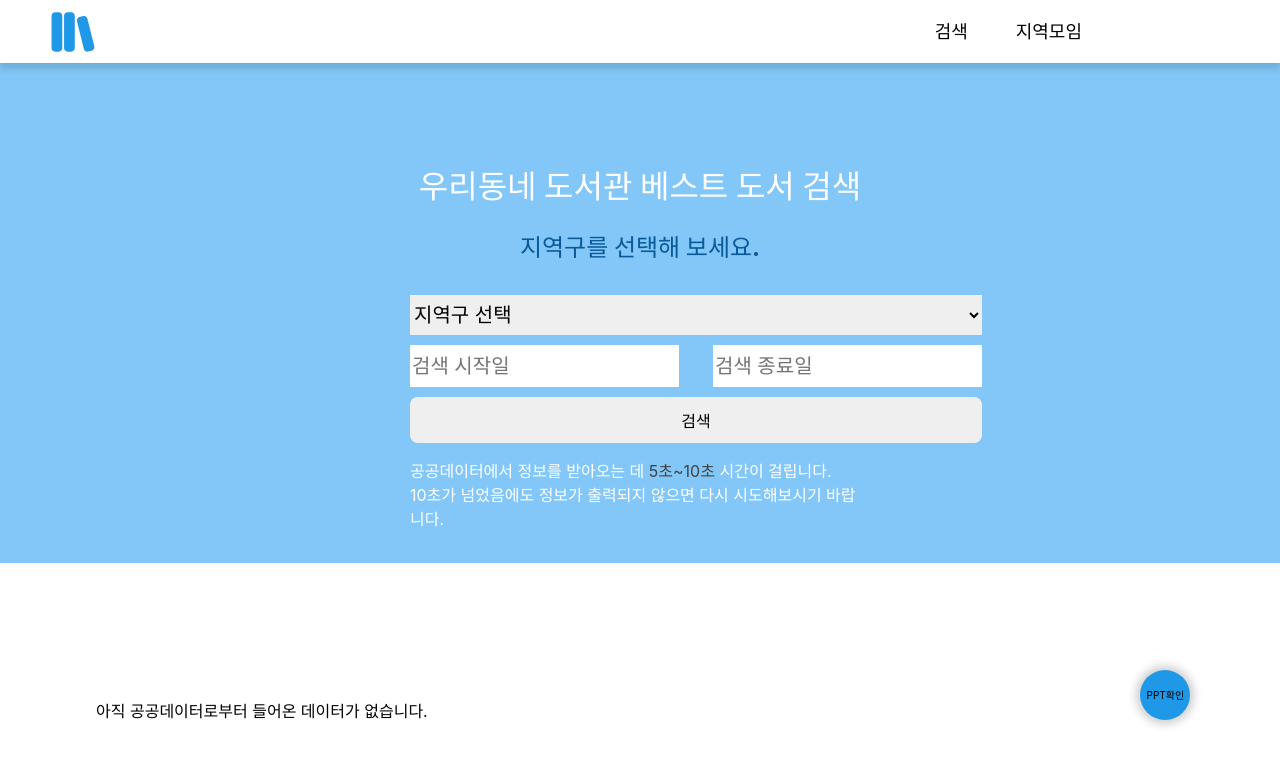
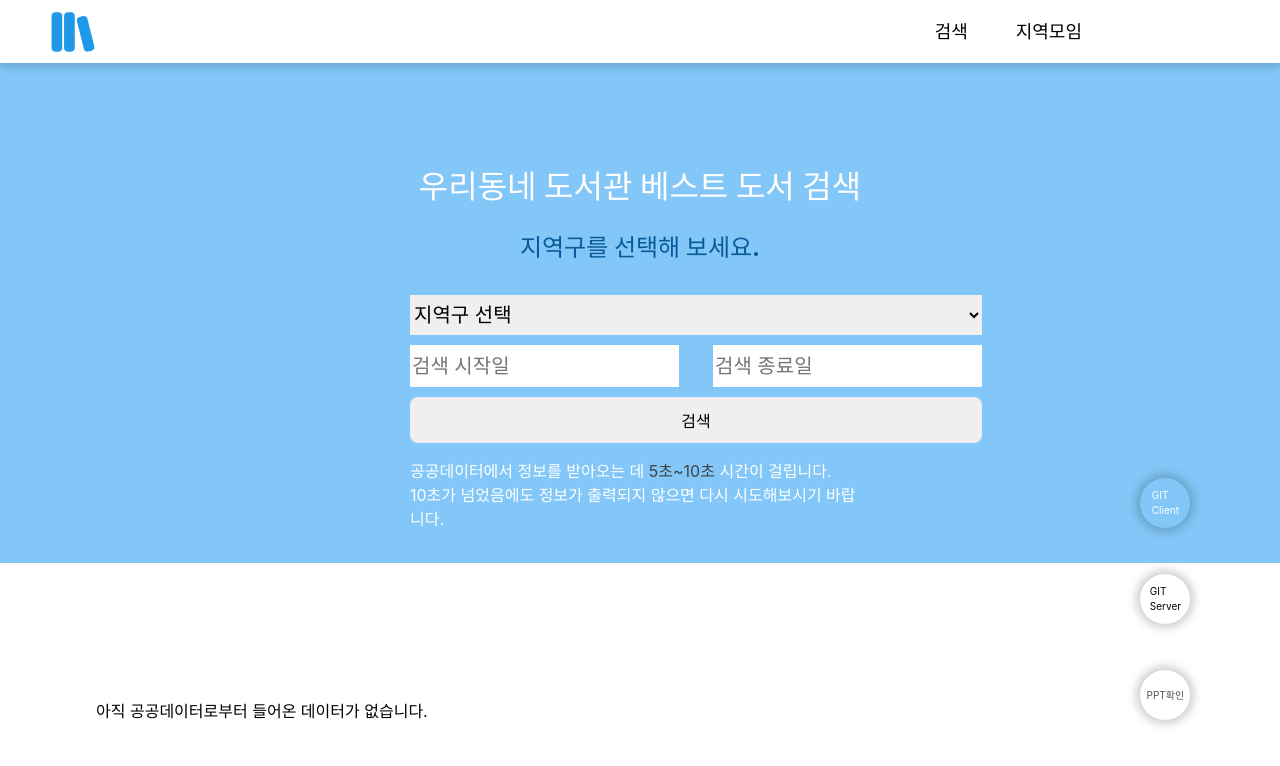
Before and after one commit to Sooparkle/Library, a React (Create React App) app: page / in a window 1280 px wide. Shown: the top 766 px of the page. Built offline with nearby package versions, Linux system fonts and the light colour scheme.

Commit message:
add floating button

```diff
--- a/src/App.css
+++ b/src/App.css
@@ -90,14 +90,13 @@ font-weight: bold;
 
 
 
-.ppt{
+.ppt, .git-server, .git-client{
   position: fixed;
-  bottom : 10%;
   right : 7%;
   width: 50px;
   height: 50px;
   font-size: 10px;
-  background: #1f98e8;
+
   border-radius: 50%;
   cursor: pointer;
 
@@ -106,6 +105,24 @@ font-weight: bold;
   align-content: center;
   justify-content: center;
   align-items: center;
+}
+
+.git-client{
+  bottom : 34%;
+  color:#fff;
+  background: var(--color-strong);
+}
+
+.git-server{
+  bottom : 22%;
+  background:var(--color-main)
+}
+
+
+.ppt{
+  bottom : 10%;
+  background: var(--color-light);
+  color : #555555
 }
 
 
--- a/src/App.js
+++ b/src/App.js
@@ -41,10 +41,22 @@ function App() {
         }
       </div>
       <div
-        className="ppt"
-        onClick={()=>{window.open('https://docs.google.com/presentation/d/1EDLgsa5C0gUm0vAPXyOkXXidjDJ1kSwUmXckX7GExx0/edit?usp=sharing', '_blank')}}
-      > PPT확인
-      </div>
+          className="git-client"
+          onClick={()=>{window.open('https://github.com/Sooparkle/Library/tree/renewerlibrary', '_blank')}}
+        > GIT<br />Client
+        </div>
+
+        <div
+          className="git-server"
+          onClick={()=>{window.open('https://github.com/Sooparkle/pj3_server/tree/main', '_blank')}}
+        > GIT<br />Server
+        </div>
+
+        <div
+          className="ppt"
+          onClick={()=>{window.open('https://docs.google.com/presentation/d/14TOEi4yO2Lkx2jMfaDJk-Sftx9EpYioa4syJSQ9FAik/edit?usp=sharing', '_blank')}}
+        > PPT확인
+        </div>
         </>
   );
 }
```
